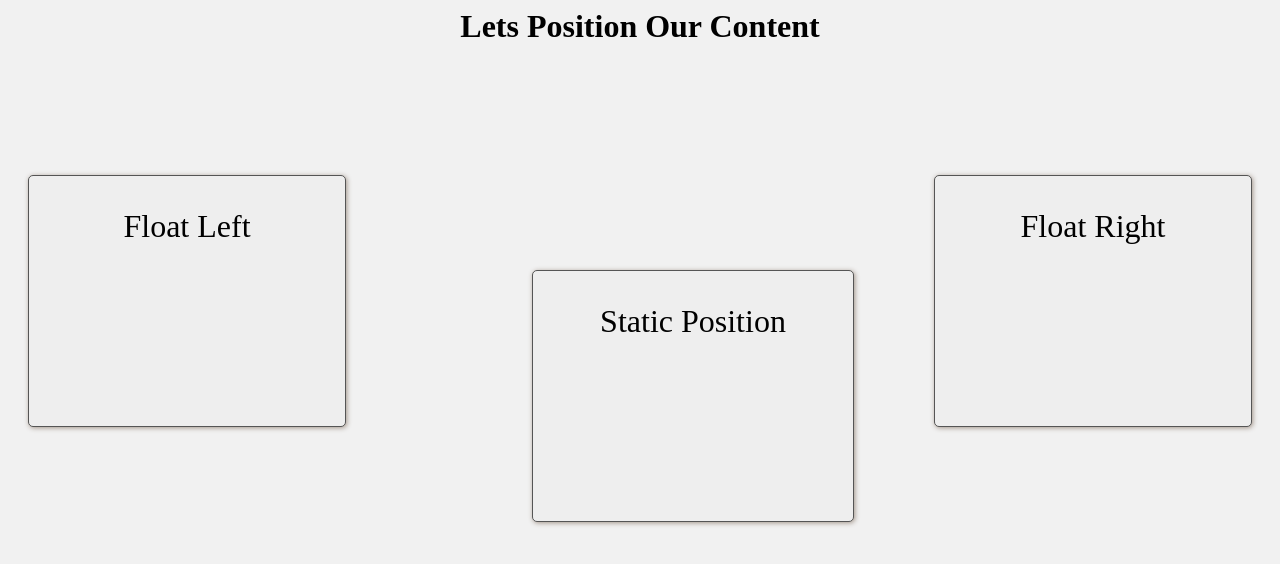
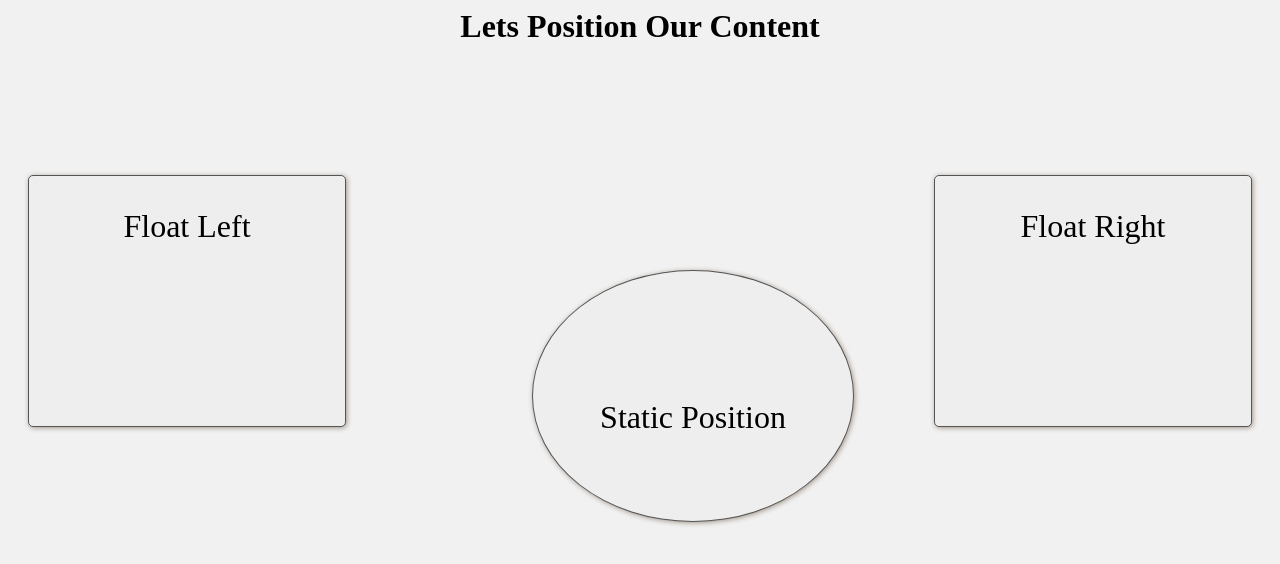
Before and after one commit to savashito/webdev-class, a plain HTML site: page lecture-05/index.html in a window 1280 px wide. Drawn offline with Linux system fonts and the light colour scheme.

Commit message:
add a circle style

```diff
--- a/css/lecture-05.css
+++ b/css/lecture-05.css
@@ -19,6 +19,11 @@
   position: fixed;
   top: 250px;
   left: 40%;
+  border-radius: 50% !important;
+}
+
+.center-fixed p {
+  margin-top: 40% !important;
 }
 
 .square-box {
```
